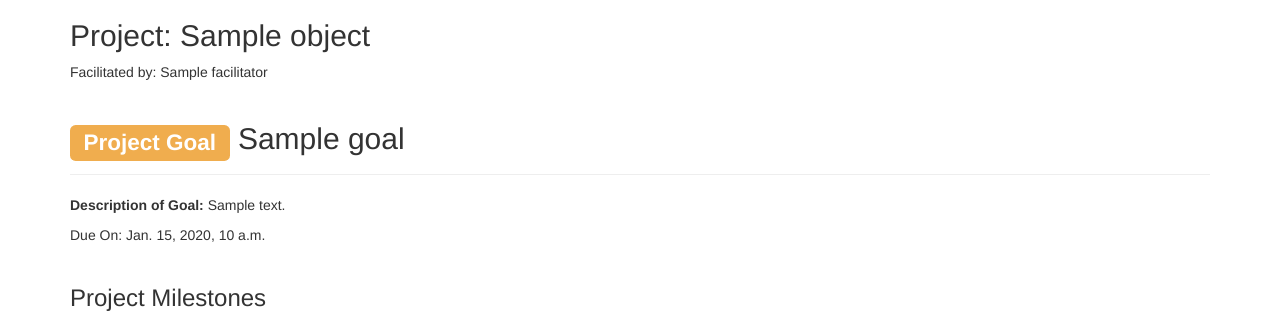
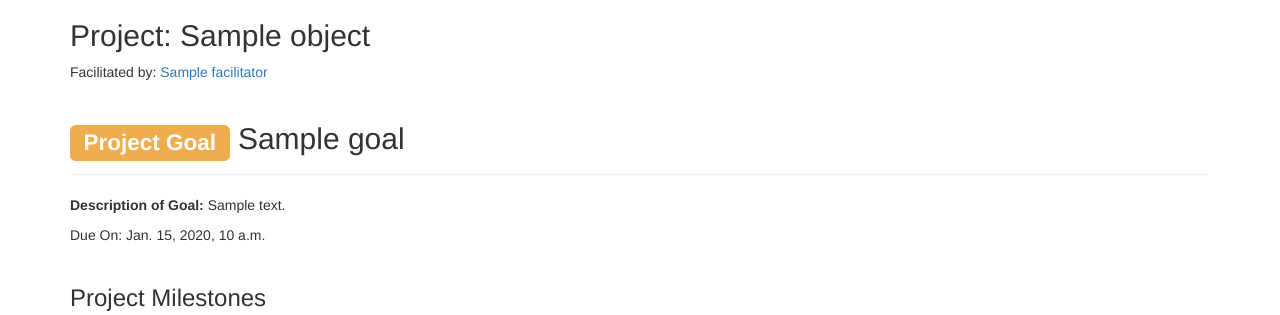
Before and after one commit to Skaty/orbital, a Django app: template projects/templates/projects/project_detail.html in a window 1280 px wide. Shown: the part 51-366 px from the top of the page. Run offline with Django 3.2, Linux system fonts and the light colour scheme; the template is opened without the code that fills it: most values are stand-ins (such as "Sample title", 1, 10 or a date in 2020); some libraries are stand-ins or nearby versions.

Commit message:
Added button to preferences page and allow users to click on facilitator's name on project detail page

```diff
--- a/miscellaneous/templates/miscellaneous/index.html
+++ b/miscellaneous/templates/miscellaneous/index.html
@@ -5,9 +5,9 @@
     <div class="container">
         <h3>Welcome to Projection!</h3>
         <div class="jumbotron text-center">
+            <h4>Welcome!</h4>
             <div class="btn-group" role="group" aria-label="Login or Signup">
-                <h4>Welcome!</h4>
-                <a href="{% url 'system:register' %}" role="button" class="btn btn-lg btn-default">Signup</a>
+               <a href="{% url 'system:register' %}" role="button" class="btn btn-lg btn-default">Signup</a>
                <a href="{% url 'authentication:login' %}" role="button" class="btn btn-lg btn-default">Login</a>
             </div>
         </div>
--- a/projection/templates/base.html
+++ b/projection/templates/base.html
@@ -48,6 +48,8 @@
             <li class="dropdown">
               <a href="#" class="dropdown-toggle" data-toggle="dropdown" role="button" aria-haspopup="true" aria-expanded="false">Welcome, {{ request.user.get_username }} <span class="caret"></span></a>
               <ul class="dropdown-menu">
+                <li><a href="{% url 'profiles:preferences-update' %}">Your Preferences</a></li>
+                <li class="divider"></li>
                 <li><a href="{% url "authentication:logout" %}?next=/">Logout</a></li>
               </ul>
             </li>
--- a/projects/templates/projects/project_detail.html
+++ b/projects/templates/projects/project_detail.html
@@ -3,7 +3,7 @@
 {% block body %}
     <div class="container">
         <h2>Project: {{ object.name }}</h2>
-        <p>Facilitated by: {% for facilitator in object.facilitators.all %} {{ facilitator }} {% endfor %}</p>
+        <p>Facilitated by: {% for facilitator in object.facilitators.all %}<a href="{% url 'profiles:profile-detail' facilitator.pk %}">{{ facilitator.get_full_name | default:facilitator }}</a>{% if not forloop.last %}, {% endif %} {% endfor %}</p>
         {% if object.goal %}
             <div class="page-header">
               <h2><span class="label label-warning">Project Goal</span> {{ object.goal.name }} {% if is_facilitator %}<a href="{% url "projects:achievements:update-goal" project_pk=object.pk pk=object.goal.pk %}" role="button" class="btn btn-default">Modify Goal</a>{% endif %}</h2>
```
